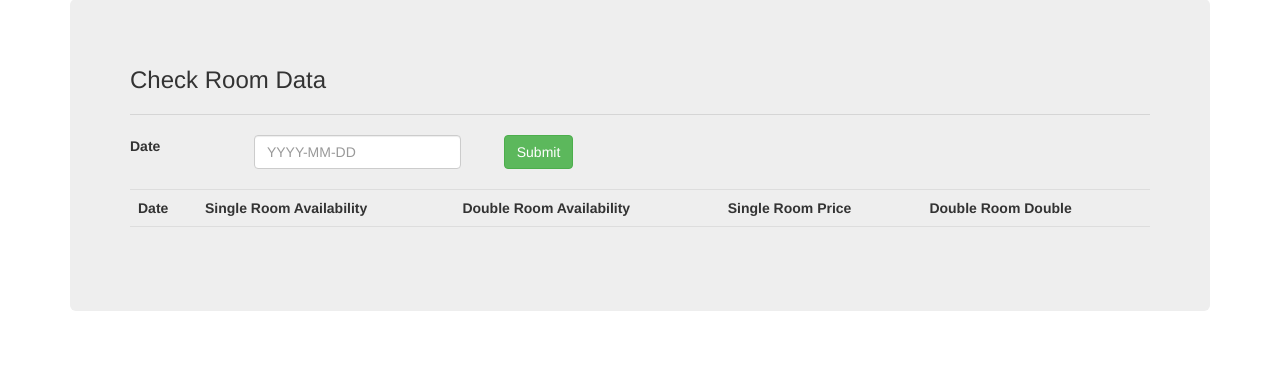
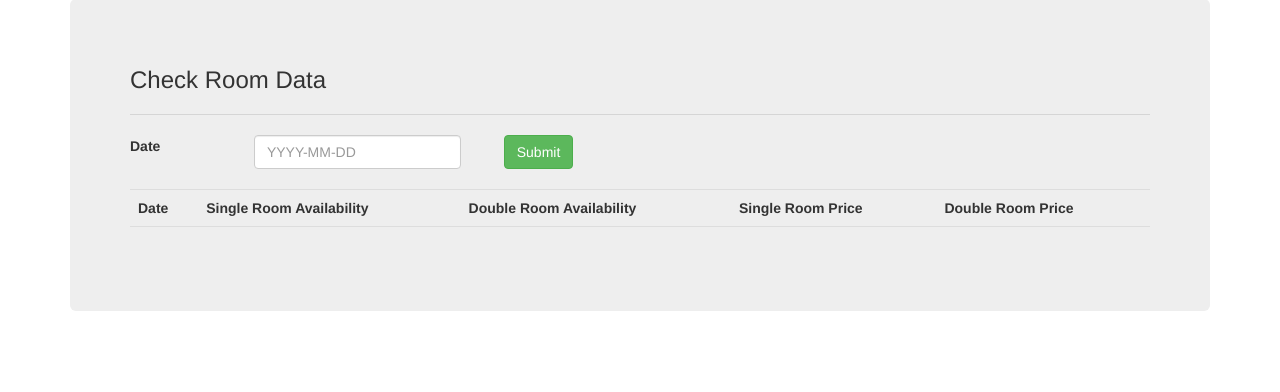
Before and after one commit to Anupam-dagar/RESTAPI, a Django app: page / in a window 1280 px wide. Shown: the part 976-1368 px from the top of the page. Run offline with Django 3.2, Linux system fonts and the light colour scheme; lists and menus that the app fills with data are empty; some libraries are stand-ins or nearby versions.

Commit message:
fix typo in html

```diff
--- a/api/templates/api/home.html
+++ b/api/templates/api/home.html
@@ -159,7 +159,7 @@
                     <th>Single Room Availability</th>
                     <th>Double Room Availability</th>
                     <th>Single Room Price</th>
-                    <th>Double Room Double</th>
+                    <th>Double Room Price</th>
                 </tr>
                 <tr>
                     <td id="requestdate"></td>
```
